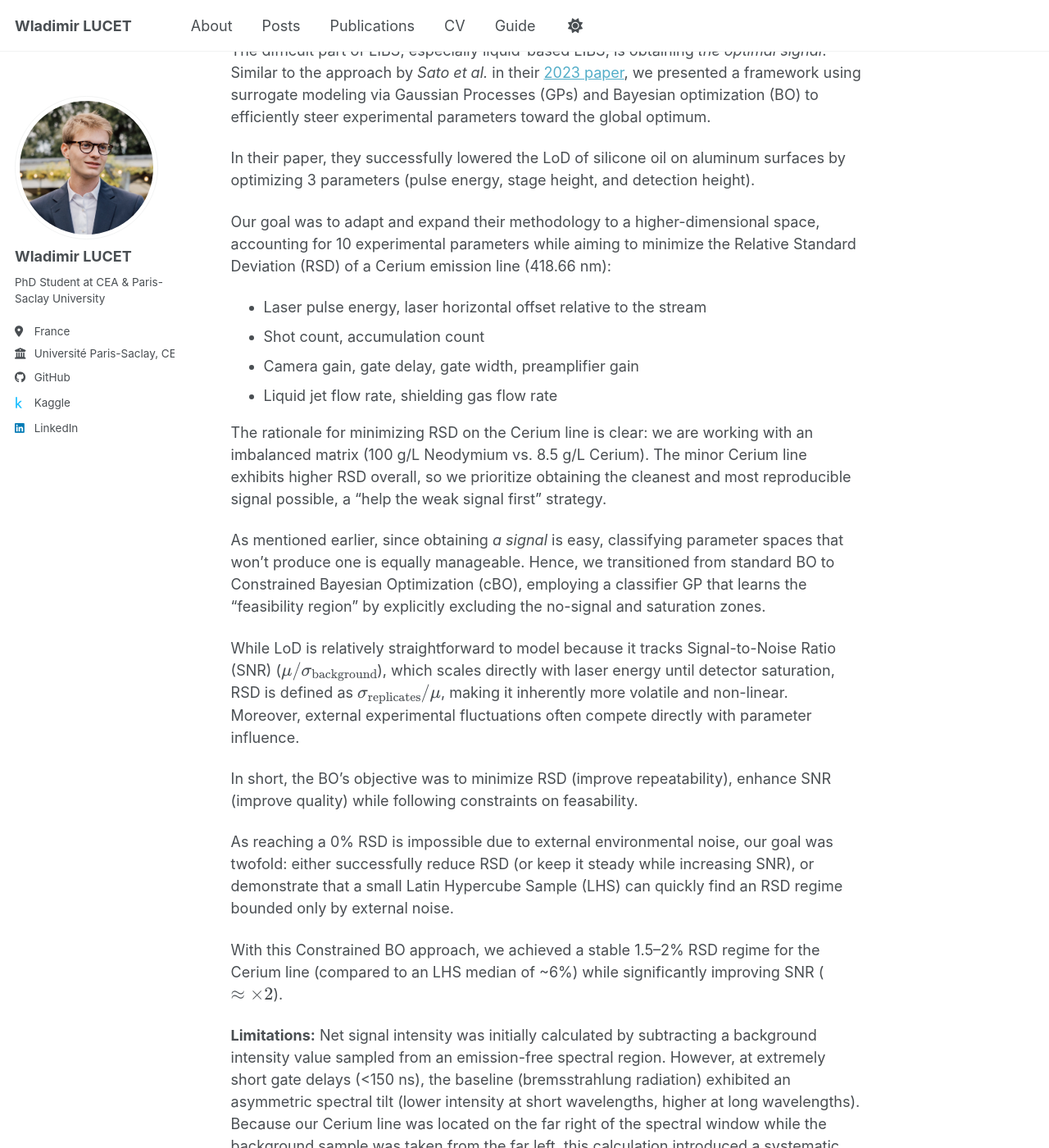
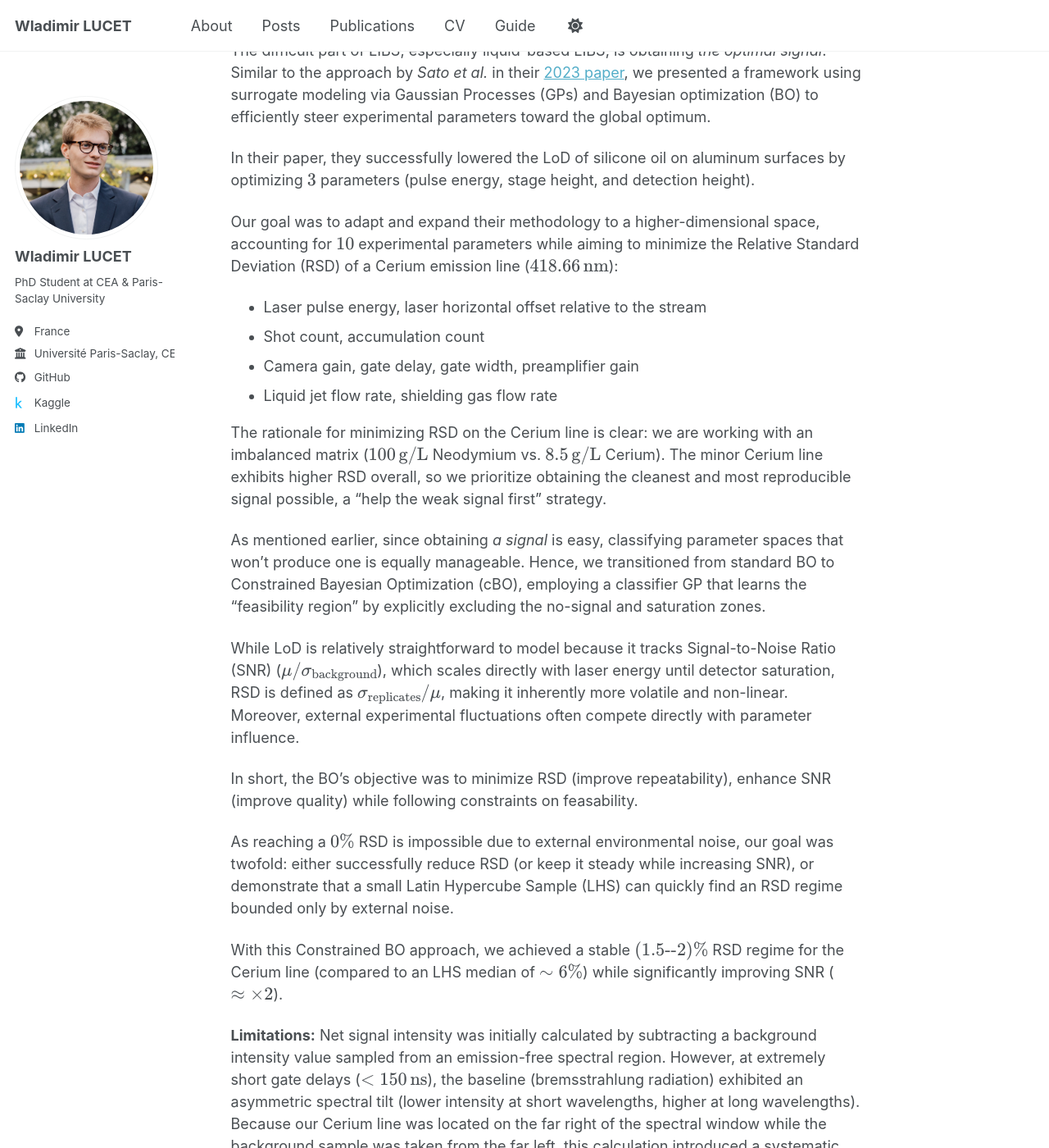
Before and after one commit to WladimirLct/wladimirlct.github.io, a Jekyll site: the page built from _posts/2026-05-22-spectratom.md, in a window 1280 px wide and 1400 px high, scrolled down 515 px. Shown: the whole window at 82% size. Built offline with Jekyll 4.4.1, drawn with Linux system fonts in a browser that asks for light colours; a script bundle is joined from its source files by our own code; library files that are not in the unit come from our copies; some of the changed text lies outside the part shown.

Commit message:
Spectratom

```diff
--- a/_posts/2026-05-22-spectratom.md
+++ b/_posts/2026-05-22-spectratom.md
@@ -12,23 +12,23 @@ I had the great pleasure of presenting a poster at the Spectratom 2026 conferenc
 Here, I presented [preliminary work]({{ '/files/Spectratom2026.pdf' | relative_url }}) on experimental LIBS parameter optimization and validation.
 
 Spectratom is an international conference dedicated to atomic spectroscopy research.
-It mostly features ICP-type techniques (ICP-MS, ICP-OES, etc.) capable of parts-per-billion (ppb) detection limits.
-While LIBS cannot offer ppb-level LoDs, it has the key advantage of requiring no extensive sample preparation.
+It mostly features ICP-type techniques (ICP-MS, ICP-OES, etc.) capable of parts-per-billion ($$\mathrm{ppb}$$) detection limits.
+While LIBS cannot offer $$\mathrm{ppb}$$-level LoDs, it has the key advantage of requiring no extensive sample preparation.
 
 As complex as LIBS is, obtaining *a signal* is relatively straightforward: if the laser energy is sufficient to generate a plasma, and the gate delay is short enough to capture photons during its lifetime, you will almost certainly get a spectrum.
 
 The difficult part of LIBS, especially liquid-based LIBS, is obtaining *the optimal signal*.
 Similar to the approach by *Sato et al.* in their [2023 paper](https://pubs.rsc.org/ja/article-abstract/38/11/2458/811291/Bayesian-optimization-of-the-conditions-for-highly?redirectedFrom=fulltext), we presented a framework using surrogate modeling via Gaussian Processes (GPs) and Bayesian optimization (BO) to efficiently steer experimental parameters toward the global optimum.
 
-In their paper, they successfully lowered the LoD of silicone oil on aluminum surfaces by optimizing 3 parameters (pulse energy, stage height, and detection height).
+In their paper, they successfully lowered the LoD of silicone oil on aluminum surfaces by optimizing $$3$$ parameters (pulse energy, stage height, and detection height).
 
-Our goal was to adapt and expand their methodology to a higher-dimensional space, accounting for 10 experimental parameters while aiming to minimize the Relative Standard Deviation (RSD) of a Cerium emission line (418.66 nm):
+Our goal was to adapt and expand their methodology to a higher-dimensional space, accounting for $$10$$ experimental parameters while aiming to minimize the Relative Standard Deviation (RSD) of a Cerium emission line ($$418.66\,\mathrm{nm}$$):
 - Laser pulse energy, laser horizontal offset relative to the stream
 - Shot count, accumulation count
 - Camera gain, gate delay, gate width, preamplifier gain
 - Liquid jet flow rate, shielding gas flow rate
 
-The rationale for minimizing RSD on the Cerium line is clear: we are working with an imbalanced matrix (100 g/L Neodymium vs. 8.5 g/L Cerium).
+The rationale for minimizing RSD on the Cerium line is clear: we are working with an imbalanced matrix ($$100\,\mathrm{g/L}$$ Neodymium vs. $$8.5\,\mathrm{g/L}$$ Cerium).
 The minor Cerium line exhibits higher RSD overall, so we prioritize obtaining the cleanest and most reproducible signal possible, a "help the weak signal first" strategy.
 
 As mentioned earlier, since obtaining *a signal* is easy, classifying parameter spaces that won't produce one is equally manageable. Hence, we transitioned from standard BO to Constrained Bayesian Optimization (cBO), employing a classifier GP that learns the "feasibility region" by explicitly excluding the no-signal and saturation zones.
@@ -37,13 +37,13 @@ While LoD is relatively straightforward to model because it tracks Signal-to-Noi
 
 In short, the BO's objective was to minimize RSD (improve repeatability), enhance SNR (improve quality) while following constraints on feasability.
 
-As reaching a 0% RSD is impossible due to external environmental noise, our goal was twofold: either successfully reduce RSD (or keep it steady while increasing SNR), or demonstrate that a small Latin Hypercube Sample (LHS) can quickly find an RSD regime bounded only by external noise.
+As reaching a $$0\%$$ RSD is impossible due to external environmental noise, our goal was twofold: either successfully reduce RSD (or keep it steady while increasing SNR), or demonstrate that a small Latin Hypercube Sample (LHS) can quickly find an RSD regime bounded only by external noise.
 
-With this Constrained BO approach, we achieved a stable 1.5–2% RSD regime for the Cerium line (compared to an LHS median of ~6%) while significantly improving SNR ($$\approx \times 2$$).
+With this Constrained BO approach, we achieved a stable $$(1.5\text{--}2)\%$$ RSD regime for the Cerium line (compared to an LHS median of $$\sim 6\%$$) while significantly improving SNR ($$\approx \times 2$$).
 
 **Limitations:**
 Net signal intensity was initially calculated by subtracting a background intensity value sampled from an emission-free spectral region.
-However, at extremely short gate delays (<150 ns), the baseline (bremsstrahlung radiation) exhibited an asymmetric spectral tilt (lower intensity at short wavelengths, higher at long wavelengths). Because our Cerium line was located on the far right of the spectral window while the background sample was taken from the far left, this calculation introduced a systematic bias in our net signal (and thus RSD) calculation.
+However, at extremely short gate delays ($$<150\,\mathrm{ns}$$), the baseline (bremsstrahlung radiation) exhibited an asymmetric spectral tilt (lower intensity at short wavelengths, higher at long wavelengths). Because our Cerium line was located on the far right of the spectral window while the background sample was taken from the far left, this calculation introduced a systematic bias in our net signal (and thus RSD) calculation.
 
 In future steps, full baseline subtraction algorithms will be used instead of single-region background subtraction. While this limitation does not invalidate the Bayesian optimization methodology (the BO successfully found an optimum relative to the defined objective function), it highlighted that modeling RSD became noticeably harder once this baseline artifact was corrected.
 
```
